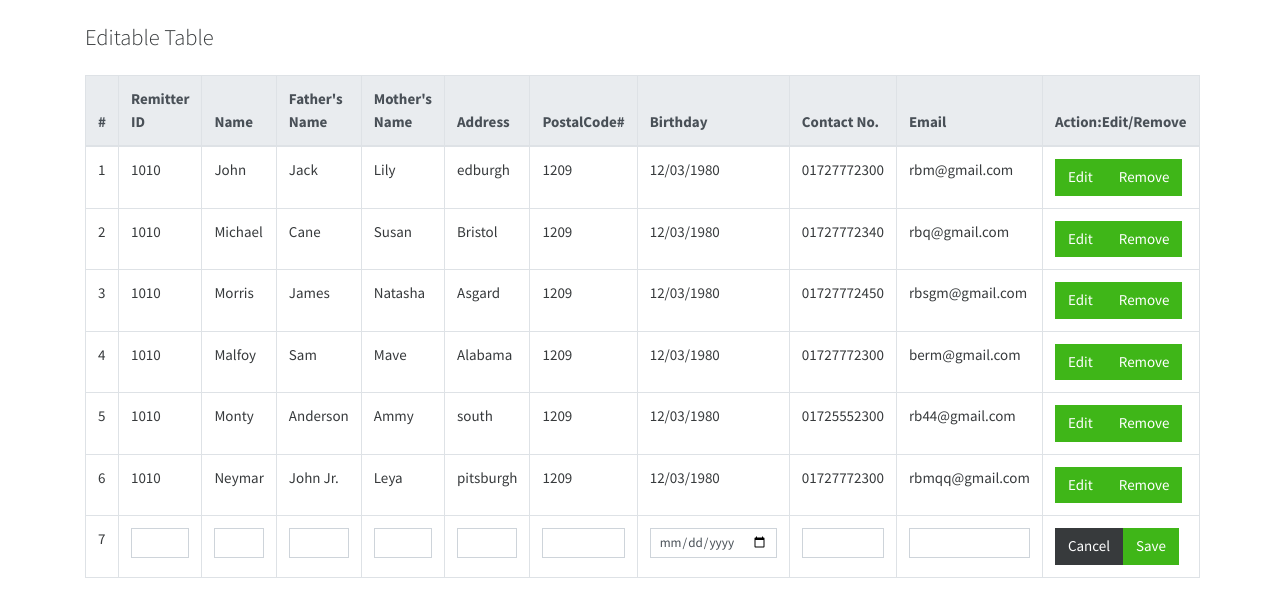
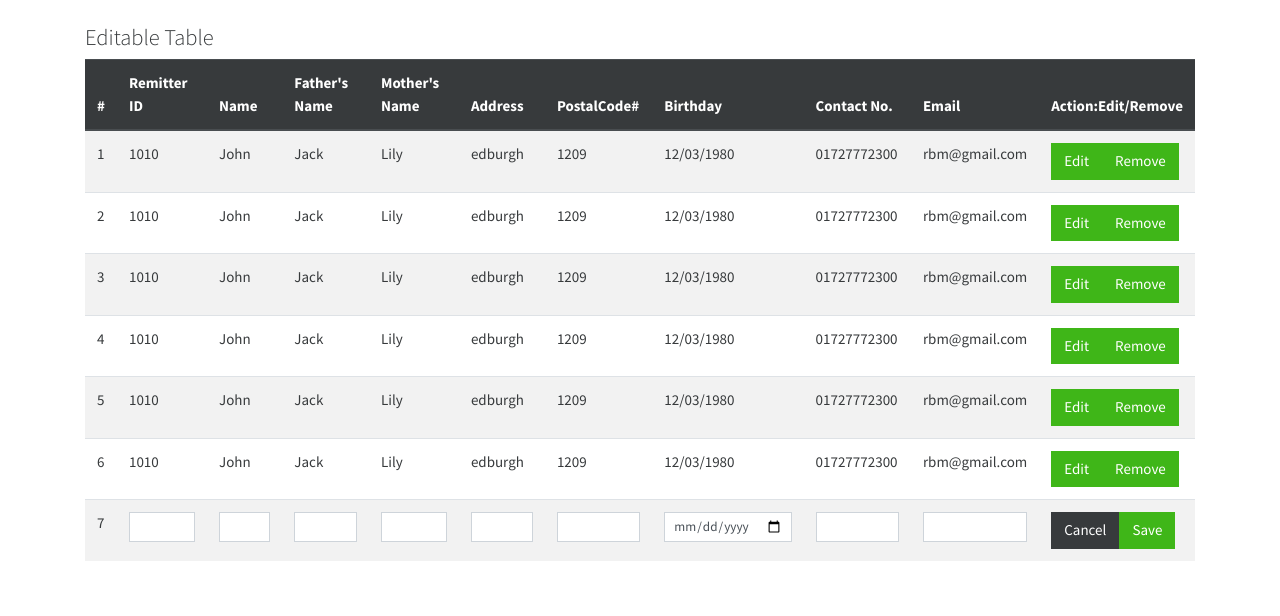
Before and after one commit to RbMuhib/editable-tables-vuejs, a Vue app: page / in a window 1280 px wide. Both pictures are taken after a click on the button "Add Remitter". Shown: the top 616 px of the page. Built offline with nearby package versions, Linux system fonts and the light colour scheme.

Commit message:
table design updated

```diff
--- a/src/App.vue
+++ b/src/App.vue
@@ -1,52 +1,114 @@
 <template>
-<div class="container mt-4">
+<div
+class="container mt-4"
+>
   <h4>Editable Table</h4>
-    <table class="table table-bordered mt-4">
-      <thead class="thead-light">
+    <table
+    class="table table-striped"
+    >
+      <thead
+      class="thead-dark"
+      >
         <tr>
-          <th width="1">#</th>
-          <th width="10%" type="">Remitter ID</th>
-          <th width="10%">Name</th>
-          <th width="10%">Father's Name</th>
-          <th width="10%">Mother's Name</th>
-          <th width="10%">Address</th>
-          <th width="10%">PostalCode#</th>
-          <th width="10%">Birthday</th>
-          <th width="10%">Contact No.</th>
-          <th width="10%" >Email</th>
-          <th width="300%">Action:Edit/Remove</th>
+          <th
+          width="1">#</th>
+          <th
+          width="10%">Remitter ID</th
+          >
+          <th
+          width="10%">Name</th
+          >
+          <th
+          width="10%">Father's Name</th
+          >
+          <th
+          width="10%">Mother's Name</th
+          >
+          <th
+          width="10%">Address</th
+          >
+          <th
+          width="10%">PostalCode#</th
+          >
+          <th
+          width="10%">Birthday</th
+          >
+          <th
+          width="10%">Contact No.</th
+          >
+          <th
+          width="10%" >Email</th
+          >
+          <th
+          width="300%">Action:Edit/Remove</th
+          >
         </tr>
       </thead>
       <tbody>
-        <tr v-for="(item, index) in items" :key="index">
-          <td>{{ index + 1 }}</td>
+        <tr
+        v-for="(item, index) in
+        items"
+        :key="index"
+        >
+          <td>{{ index + 1 }}</td
+          >
           <td>
-            <span v-if="editIndex !== index">{{ item.id }}</span>
-            <span v-if="editIndex === index">
-              <input class="form-control form-control-sm" v-model="item.id" type="number"/>
+            <span
+            v-if="editIndex !== index">{{ item.id }}</span
+            >
+            <span
+            v-if="editIndex === index"
+            >
+              <input
+              class="form-control form-control-sm"
+              v-model="item.id" type="number"
+              >
             </span>
           </td>
           <td>
-            <span v-if="editIndex !== index">{{ item.name }}</span>
-            <span v-if="editIndex === index">
-              <input class="form-control form-control-sm" v-model="item.name" />
+            <span
+            v-if="editIndex !== index">{{ item.name }}</span
+            >
+            <span
+            v-if="editIndex === index">
+              <input
+              class="form-control form-control-sm"
+              v-model="item.name"
+              />
             </span>
           </td>
           <td>
-            <span v-if="editIndex !== index">{{ item.father }}</span>
-            <span v-if="editIndex === index">
-              <input class="form-control form-control-sm" v-model="item.father" />
+            <span
+            v-if="editIndex !== index"
+            >{{ item.father }}</span>
+            <span
+            v-if="editIndex === index">
+              <input
+              class="form-control form-control-sm"
+              v-model="item.father"
+              />
             </span>
           </td>
           <td>
-            <span v-if="editIndex !== index">{{ item.mother }}</span>
-            <span v-if="editIndex === index">
-              <input class="form-control form-control-sm" v-model="item.mother" />
+            <span
+            v-if="editIndex !== index">{{ item.mother }}</span
+            >
+            <span
+            v-if="editIndex === index"
+            >
+              <input
+              class="form-control form-control-sm"
+              v-model="item.mother"
+              />
             </span>
           </td>
           <td>
-            <span v-if="editIndex !== index">{{ item.address }}</span>
-            <span v-if="editIndex === index">
+            <span
+            v-if="editIndex !== index"
+            >{{ item.address }}</span>
+            <span
+            v-if="editIndex === index"
+            >
               <input
                 class="form-control form-control-sm"
                 v-model="item.address"
@@ -54,8 +116,13 @@
             </span>
           </td>
           <td>
-            <span v-if="editIndex !== index">{{ item.postalcode }}</span>
-            <span v-if="editIndex === index">
+            <span
+            v-if="editIndex !== index"
+            >{{ item.postalcode }}</span
+            >
+            <span
+            v-if="editIndex === index"
+            >
               <input
                 class="form-control form-control-sm"
                 v-model.number="item.postalcode" type="number"
@@ -63,23 +130,41 @@
             </span>
           </td>
           <td>
-            <span v-if="editIndex !== index">{{ item.birthday }}</span>
-            <span v-if="editIndex === index">
-              <input class="form-control form-control-sm" v-model="item.birthday" type="date" />
-            </span>
-          </td>
-          <td>
-            <span v-if="editIndex !== index">{{ item.phone }}</span>
-            <span v-if="editIndex === index">
+            <span
+            v-if="editIndex !== index">{{ item.birthday }}</span
+            >
+            <span
+            v-if="editIndex === index"
+            >
               <input
-                class="form-control form-control-sm"
-                v-model.number="item.phone" type="number"
+              class="form-control form-control-sm"
+              v-model="item.birthday"
+              type="date"
               />
             </span>
           </td>
           <td>
-            <span v-if="editIndex !== index">{{ item.email }}</span>
-            <span v-if="editIndex === index">
+            <span
+            v-if="editIndex !== index">{{ item.phone }}</span
+            >
+            <span
+            v-if="editIndex === index"
+            >
+              <input
+                class="form-control form-control-sm"
+                v-model.number="item.phone"
+                type="number"
+              />
+            </span
+            >
+          </td>
+          <td>
+            <span
+            v-if="editIndex !== index">{{ item.email }}</span
+            >
+            <span
+            v-if="editIndex === index"
+            >
               <input
                 class="form-control form-control-sm"
                 v-model.number="item.email" type="email"
@@ -87,7 +172,9 @@
             </span>
           </td>
           <td>
-            <span v-if="editIndex !== index">
+            <span
+            v-if="editIndex !== index"
+            >
               <button
                 @click="edit(item, index)"
                 class="btn btn-raised btn-success "
@@ -101,7 +188,8 @@
                 Remove
               </button>
             </span>
-            <span v-else>
+            <span
+            v-else>
               <button
                 class="btn btn-raised btn-secondary"
                 @click="cancel(item)"
@@ -120,117 +208,111 @@
       </tbody>
     </table>
 
-    <div class="col-3 offset-9 text-right my-3">
-      <button v-show="!editIndex" @click="add" class="btn btn-raised btn-success btn-lg"
+    <div
+    class="col-3 offset-9 text-right my-3">
+      <button
+      v-show="!editIndex" @click="add"
+      class="btn btn-raised btn-success btn-lg"
       >
         Add Remitter
       </button>
     </div>
 
-    <div class="col-3 offset-9">
+    <div
+    class="col-3 offset-9">
     </div>
   </div>
 </template>
 <script>
 export default {
-  name: "Uhuy",
-
-  filters: {
-    money: value =>
-      new Intl.NumberFormat("id-ID", {
-        style: "currency",
-        currency: "IDR"
-      }).format(value)
-  },
-
-  data() {
+  data () {
     return {
       editIndex: null,
       originalData: null,
       items: [
         {
-          id: "1010",
-          name: "John",
-          father: "Jack",
-          mother: "Lily",
-          address: "edburgh",
-          postalcode: "1209",
-          birthday: "12/03/1980",
-          phone: "01727772300",
-          email: "rbm@gmail.com"
+          id: '1010',
+          name: 'John',
+          father: 'Jack',
+          mother: 'Lily',
+          address: 'edburgh',
+          postalcode: '1209',
+          birthday: '12/03/1980',
+          phone: '01727772300',
+          email: 'rbm@gmail.com'
         },
         {
-          id: "1010",
-          name: "Michael",
-          father: "Cane",
-          mother: "Susan",
-          address: "Bristol",
-          postalcode: "1209",
-          birthday: "12/03/1980",
-          phone: "01727772340",
-          email: "rbq@gmail.com"
+          id: '1010',
+          name: 'John',
+          father: 'Jack',
+          mother: 'Lily',
+          address: 'edburgh',
+          postalcode: '1209',
+          birthday: '12/03/1980',
+          phone: '01727772300',
+          email: 'rbm@gmail.com'
         },
         {
-          id: "1010",
-          name: "Morris",
-          father: "James",
-          mother: "Natasha",
-          address: "Asgard",
-          postalcode: "1209",
-          birthday: "12/03/1980",
-          phone: "01727772450",
-          email: "rbsgm@gmail.com"
+          id: '1010',
+          name: 'John',
+          father: 'Jack',
+          mother: 'Lily',
+          address: 'edburgh',
+          postalcode: '1209',
+          birthday: '12/03/1980',
+          phone: '01727772300',
+          email: 'rbm@gmail.com'
         },
         {
-          id: "1010",
-          name: "Malfoy",
-          father: "Sam",
-          mother: "Mave",
-          address: "Alabama",
-          postalcode: "1209",
-          birthday: "12/03/1980",
-          phone: "01727772300",
-          email: "berm@gmail.com"
+          id: '1010',
+          name: 'John',
+          father: 'Jack',
+          mother: 'Lily',
+          address: 'edburgh',
+          postalcode: '1209',
+          birthday: '12/03/1980',
+          phone: '01727772300',
+          email: 'rbm@gmail.com'
         },
         {
-          id: "1010",
-          name: "Monty",
-          father: "Anderson",
-          mother: "Ammy",
-          address: "south",
-          postalcode: "1209",
-          birthday: "12/03/1980",
-          phone: "01725552300",
-          email: "rb44@gmail.com"
+          id: '1010',
+          name: 'John',
+          father: 'Jack',
+          mother: 'Lily',
+          address: 'edburgh',
+          postalcode: '1209',
+          birthday: '12/03/1980',
+          phone: '01727772300',
+          email: 'rbm@gmail.com'
         },
         {
-          id: "1010",
-          name: "Neymar",
-          father: "John Jr.",
-          mother: "Leya",
-          address: "pitsburgh",
-          postalcode: "1209",
-          birthday: "12/03/1980",
-          phone: "01727772300",
-          email: "rbmqq@gmail.com"
+          id: '1010',
+          name: 'John',
+          father: 'Jack',
+          mother: 'Lily',
+          address: 'edburgh',
+          postalcode: '1209',
+          birthday: '12/03/1980',
+          phone: '01727772300',
+          email: 'rbm@gmail.com'
         }
       ],
     };
   },
 
   methods: {
-    add() {
+    add  () {
       this.originalData = null;
       this.items.push({
-        id: "",
-        name: "",
-        father: "",
-        mother: "",
-        address: "",
-        postalcode: "",
-        birthday: "",
-        phone: "",
-        email: ""
+        id: '',
+        name: '',
+        father: '',
+        mother:'',
+        address: '',
+        postalcode: '',
+        birthday: '',
+        phone:'',
+        email: ''
       });
       this.editIndex = this.items.length - 1;
     },
@@ -260,10 +342,6 @@ export default {
       this.originalData = null;
       this.editIndex = null;
     },
-
-    subtotal(item) {
-
-    }
   },
 
 };
```
